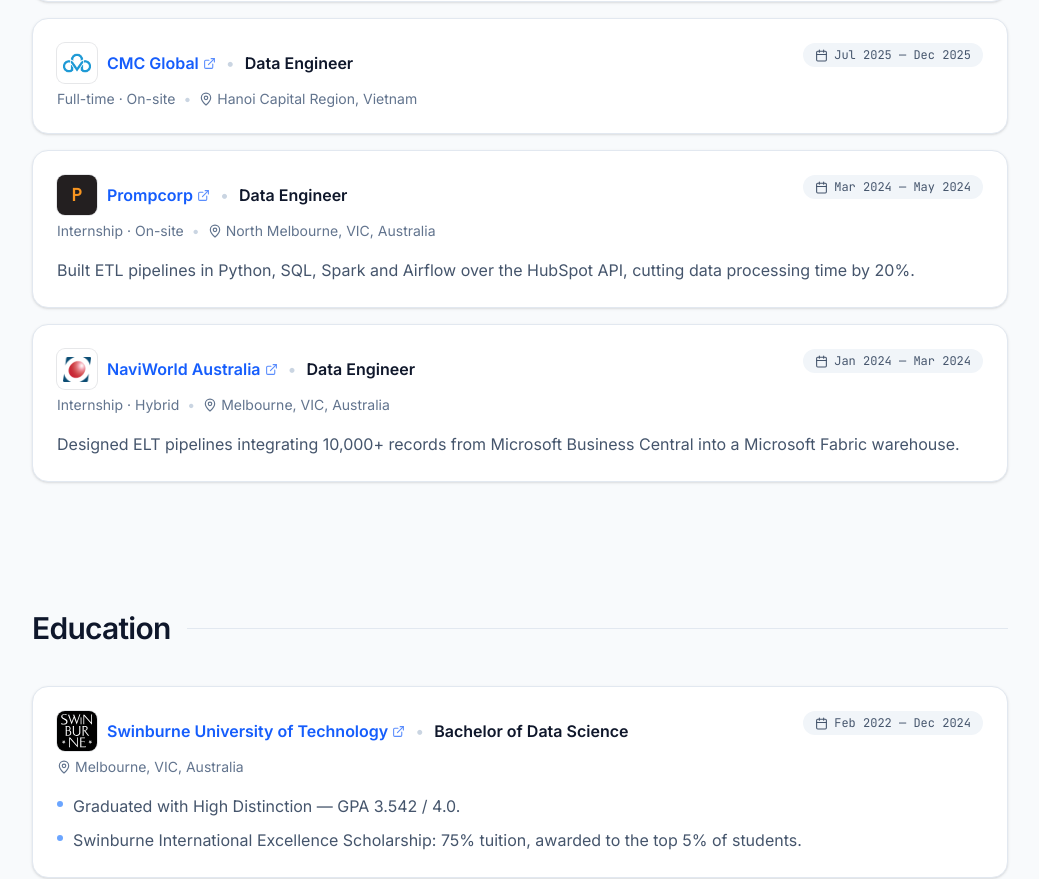
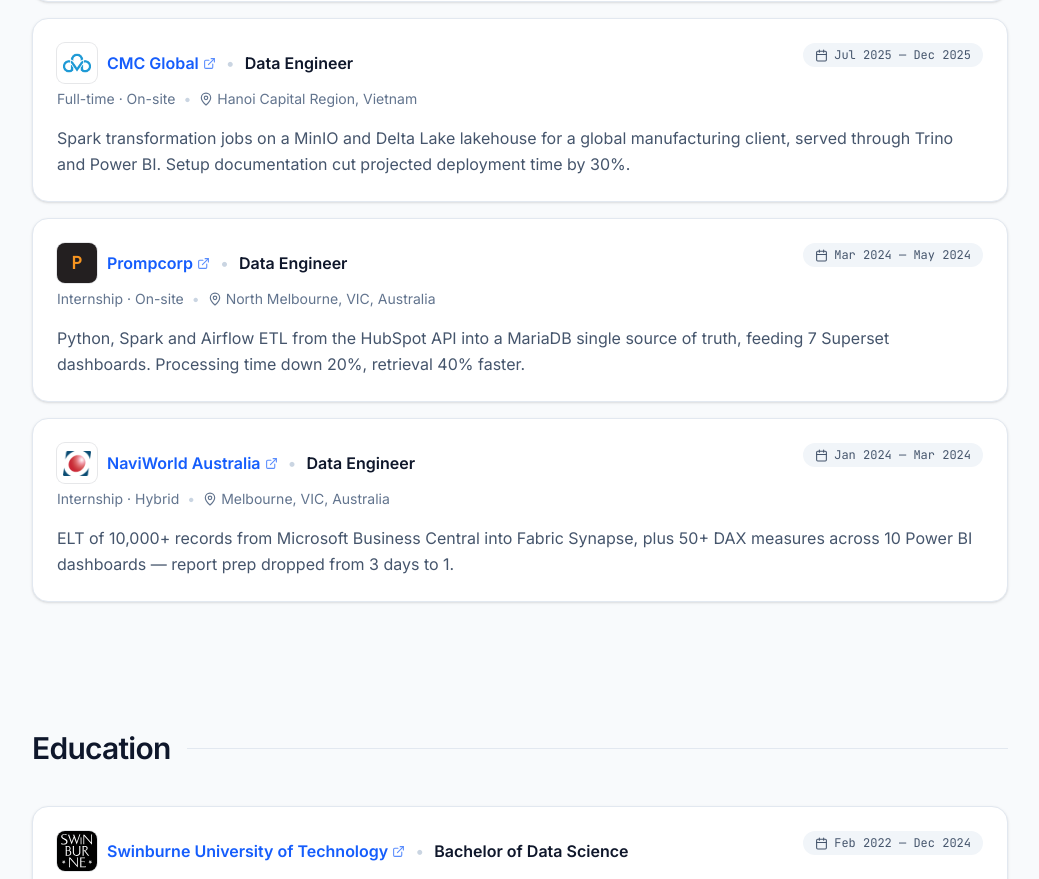
Before and after one commit to TungNamNguyen/personal-portfolio, a React (Vite) app: page / in a window 1280 px wide. Shown: the part 1500-2379 px from the top of the page, without its empty margins (120-1159 px from the left). Built offline with nearby package versions, Linux system fonts and the light colour scheme.

Commit message:
Fill in experience descriptions from CV

```diff
--- a/src/constants.tsx
+++ b/src/constants.tsx
@@ -118,7 +118,8 @@
     url: "https://cmcglobal.com.vn",
     meta: "Full-time \u00b7 On-site",
     location: "Hanoi Capital Region, Vietnam",
-    period: "Jul 2025 \u2014 Dec 2025"
+    period: "Jul 2025 \u2014 Dec 2025",
+    description: "Spark transformation jobs on a MinIO and Delta Lake lakehouse for a global manufacturing client, served through Trino and Power BI. Setup documentation cut projected deployment time by 30%."
   },
   {
     title: "Data Engineer",
@@ -130,7 +131,7 @@
     meta: "Internship \u00b7 On-site",
     location: "North Melbourne, VIC, Australia",
     period: "Mar 2024 \u2014 May 2024",
-    description: "Built ETL pipelines in Python, SQL, Spark and Airflow over the HubSpot API, cutting data processing time by 20%."
+    description: "Python, Spark and Airflow ETL from the HubSpot API into a MariaDB single source of truth, feeding 7 Superset dashboards. Processing time down 20%, retrieval 40% faster."
   },
   {
     title: "Data Engineer",
@@ -140,7 +141,7 @@
     meta: "Internship \u00b7 Hybrid",
     location: "Melbourne, VIC, Australia",
     period: "Jan 2024 \u2014 Mar 2024",
-    description: "Designed ELT pipelines integrating 10,000+ records from Microsoft Business Central into a Microsoft Fabric warehouse."
+    description: "ELT of 10,000+ records from Microsoft Business Central into Fabric Synapse, plus 50+ DAX measures across 10 Power BI dashboards \u2014 report prep dropped from 3 days to 1."
   }
 ];
 
```
